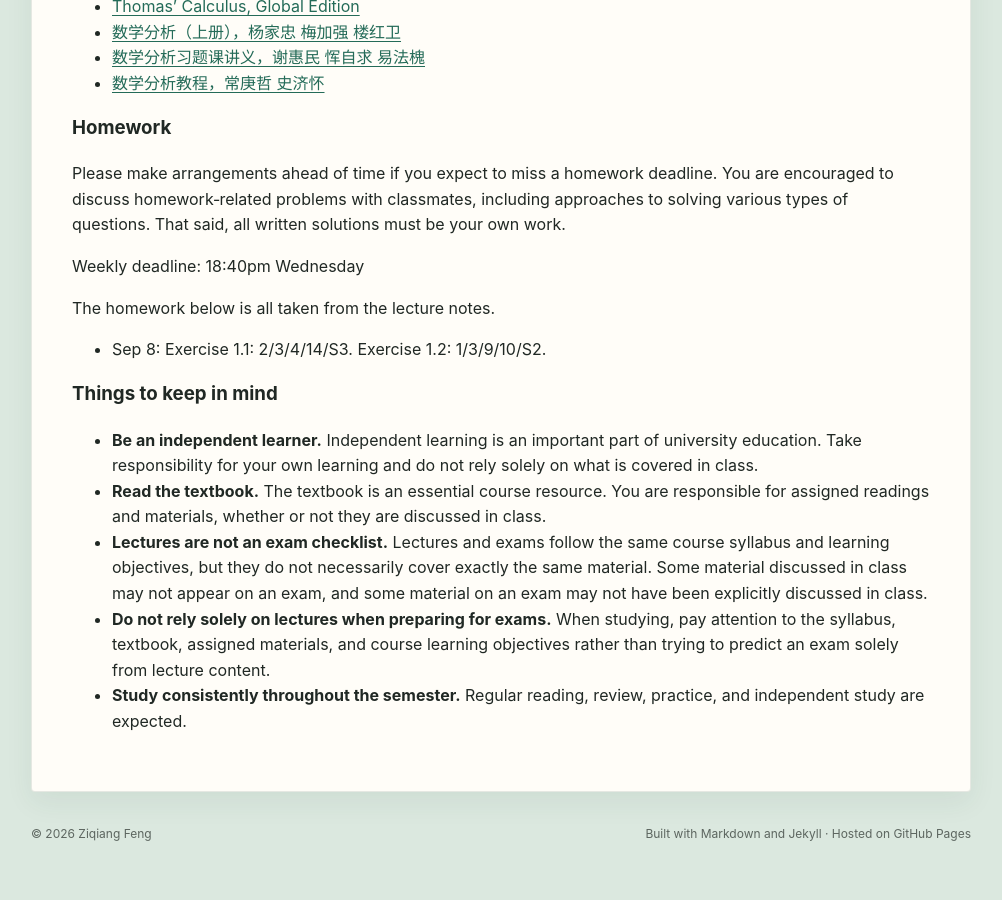
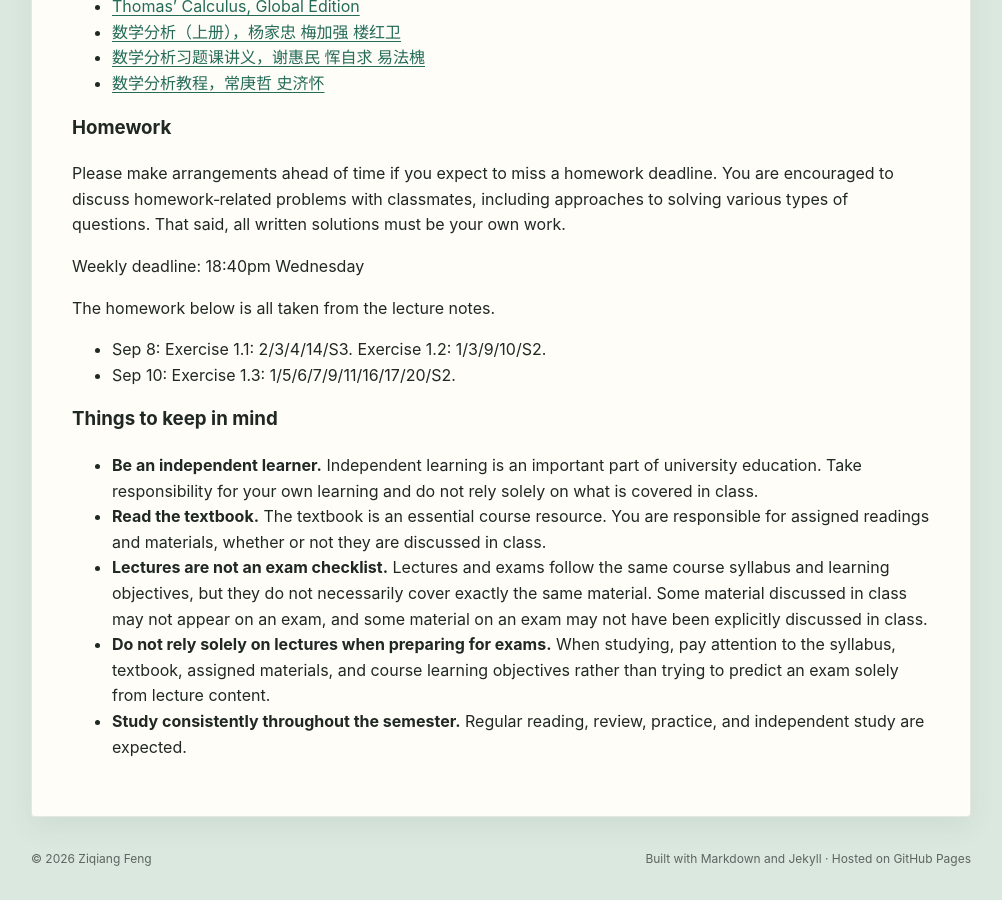
Before and after one commit to ziqiangfeng95/ziqiangfeng95.github.io, a Jekyll site: the page built from teaching/advmath/index.md, in a window 1280 px wide and 900 px high, scrolled down 1378 px. Shown: the whole window, without its empty margins (139-1141 px from the left). Built offline with Jekyll 4.4.1, drawn with Linux system fonts in a browser that asks for light colours; before the commit the page ends 2253 px from its top, so only the background shows below that.

Commit message:
Update index.md

```diff
--- a/teaching/advmath/index.md
+++ b/teaching/advmath/index.md
@@ -97,6 +97,7 @@ Weekly deadline: 18:40pm Wednesday
 The homework below is all taken from the lecture notes.
 
 - Sep 8: Exercise 1.1: 2/3/4/14/S3. Exercise 1.2: 1/3/9/10/S2.
+- Sep 10: Exercise 1.3: 1/5/6/7/9/11/16/17/20/S2.
 
 ### Things to keep in mind
 
```
